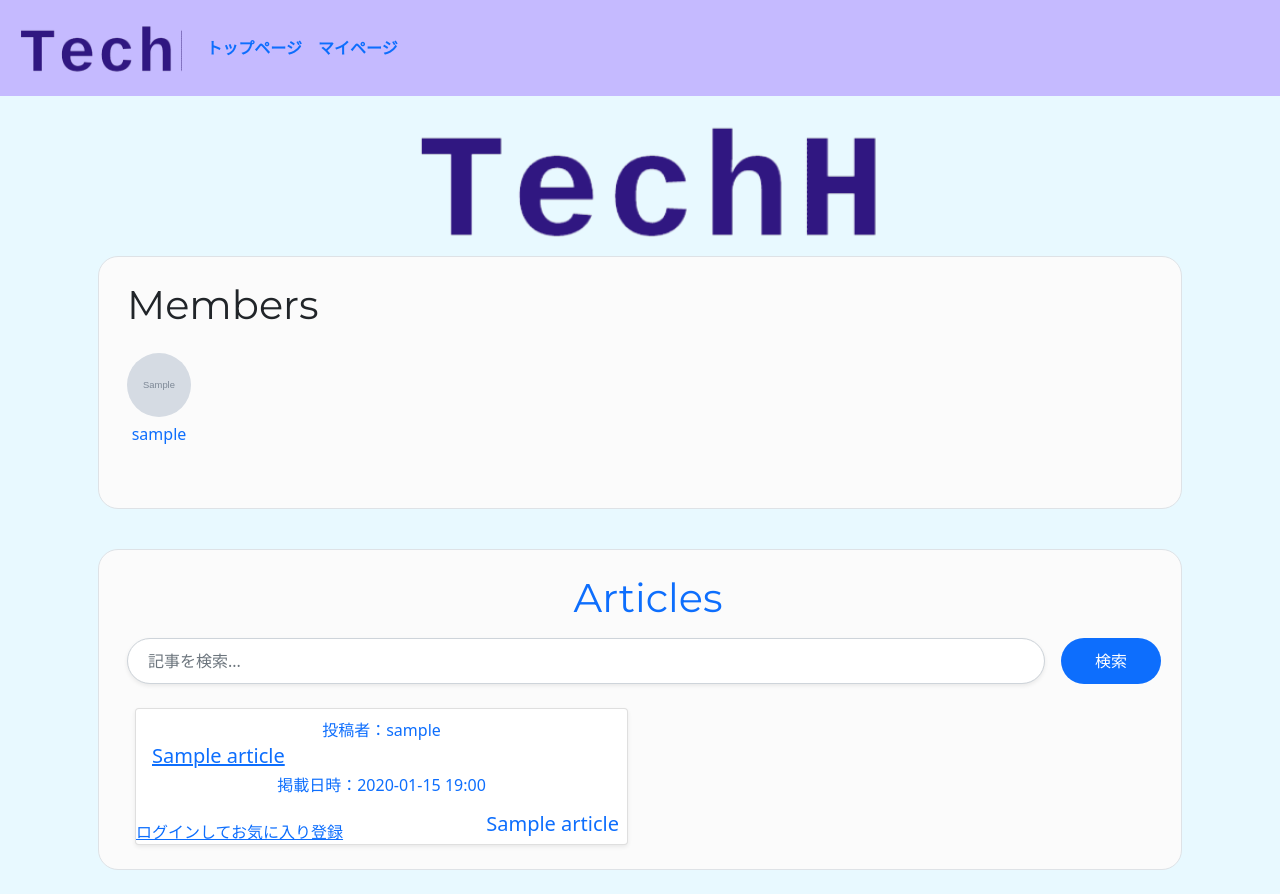
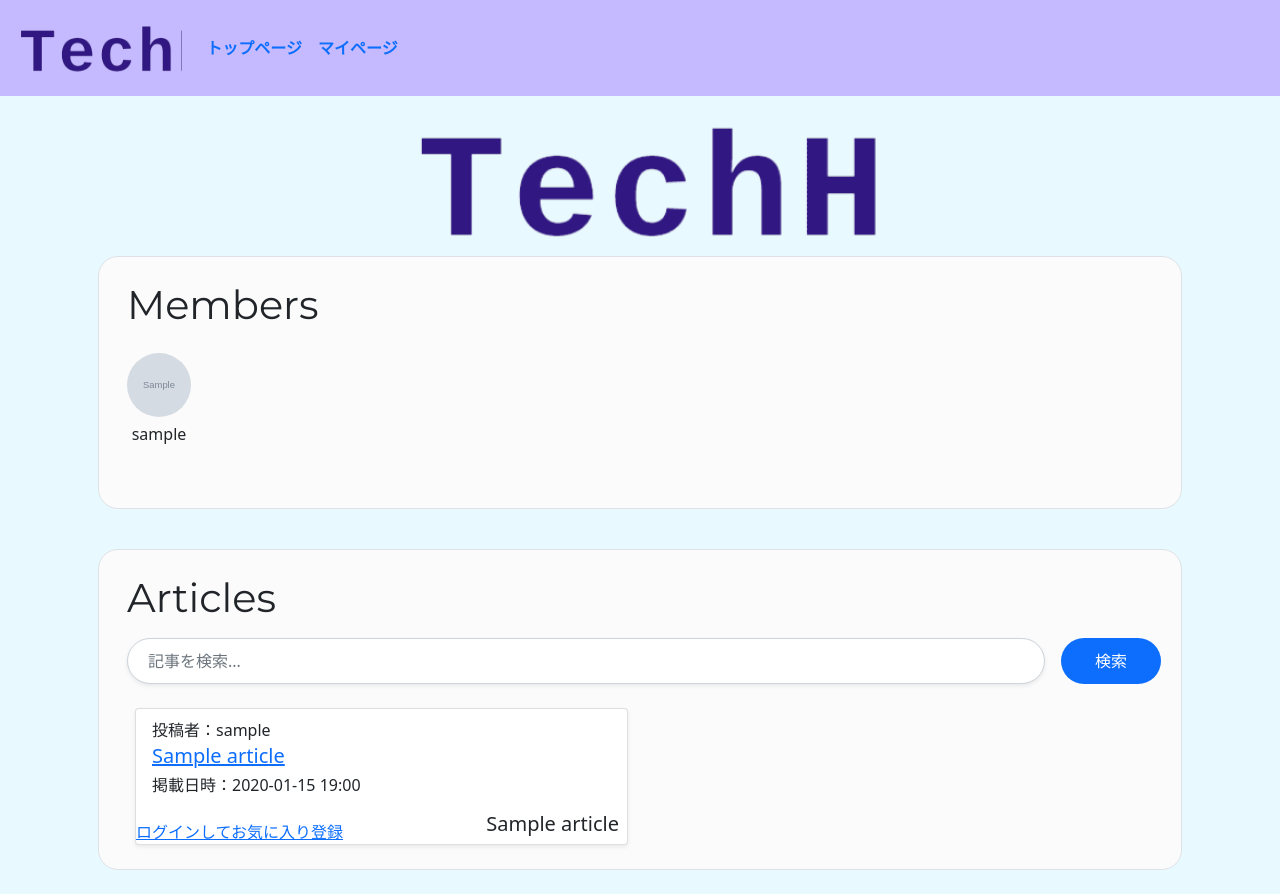
Before and after one commit to E-Team-Hackathon/TechHub, a Django app: page /techhub/ in a window 1280 px wide. Run offline with Django 4.2, Linux system fonts and the light colour scheme; tables that the repository leaves empty hold one stand-in row (values such as "Sample post"); grey boxes marked "Sample" are stand-in pictures; parts of the project's set-up code (start-up, migrations or seed data) failed here and were passed over.

Commit message:
#47  検索バーのタグ生成バグを修正　aタグ閉じる追加

```diff
--- a/app/templates/toppage.html
+++ b/app/templates/toppage.html
@@ -26,8 +26,8 @@
         <!-- コントリビューターに紐づいているユーザーのアイコンを表示-->
         <img src="{{ contributor.profile_icon }}" alt="アイコン" class="rounded-circle mb-2" width="64" height="64">
         <!-- ユーザー名 -->
-        <a href="#" class="text-decoration-none text-center">
-          <h6>{{ contributor.username }}</h6>
+        <a href="{{ article.url }}" target="_blank" class="text-decoration-none text-center"></a>
+        <h6>{{ contributor.username }}</h6>
       </li>
       {% empty %}
       <li>登録された投稿者はいません。</li>
@@ -43,7 +43,7 @@
     <h3 class="display-6 pt-3 ms-3" style="font-family: 'Montserrat', sans-serif;">Articles</h3>
 
     <!-- 検索バー -->
-    <form method='GET' action="{% url 'search' %}" class="d-flex my-3" target="_self">
+    <form method='GET' action="{% url 'search' %}" class="d-flex my-3">
       <input type="text" name='query' id='id_query' class="form-control mx-3 shadow-sm rounded-pill"
         placeholder="記事を検索..." aria-label="Search" style="padding: 10px 20px; font-size: 16px;">
       <button type="submit" class="btn btn-primary rounded-pill d-flex align-items-center justify-content-center me-2"
```
